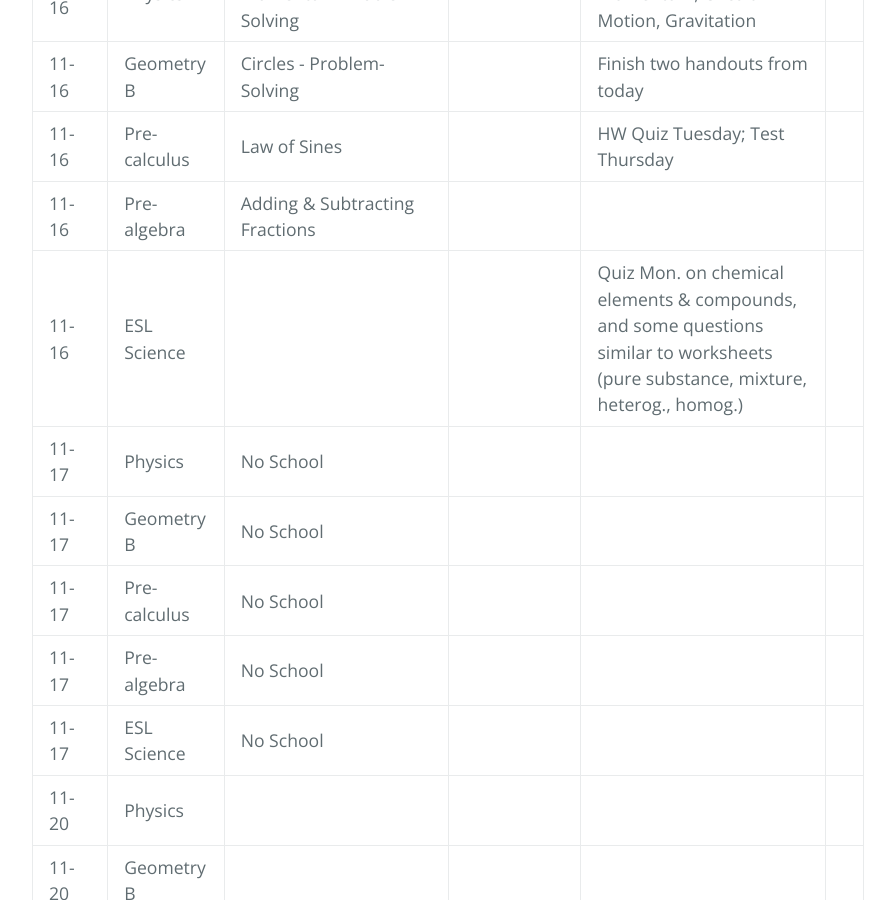
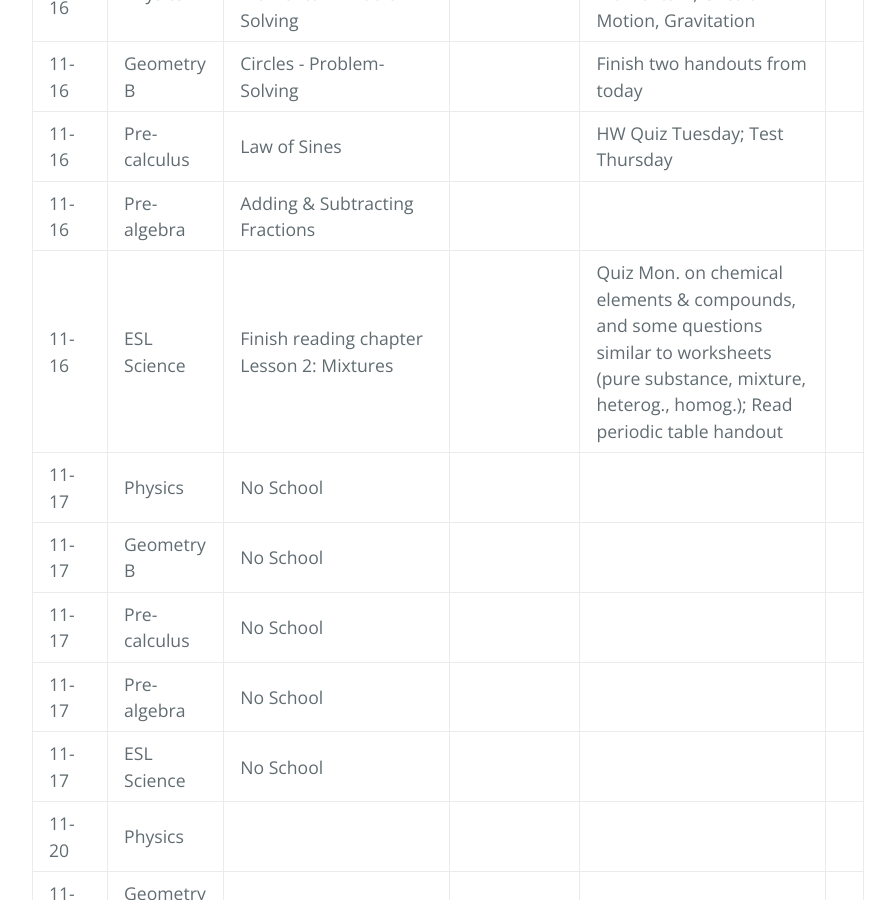
Before and after one commit to gpayoo/gpayoo, a Jekyll site: the page built from index.md, in a window 1280 px wide and 900 px high, scrolled down 693 px. Shown: the whole window, without its empty margins (192-1087 px from the left). Built offline with Jekyll 4.4.1, drawn with Linux system fonts in a browser that asks for light colours; our own code applies the rules of GitHub Pages for plain Markdown files.

Commit message:
Update index.md

```diff
--- a/index.md
+++ b/index.md
@@ -14,7 +14,7 @@ layout: default
 | 11-16 | Geometry B | Circles - Problem-Solving| |  Finish two handouts from today
 | 11-16 | Pre-calculus | Law of Sines | |  HW Quiz Tuesday; Test Thursday
 | 11-16 | Pre-algebra | Adding & Subtracting Fractions | |
-| 11-16 | ESL Science |  |  |  Quiz Mon. on chemical elements & compounds, and some questions similar to worksheets (pure substance, mixture, heterog., homog.)
+| 11-16 | ESL Science | Finish reading chapter Lesson 2: Mixtures |  |  Quiz Mon. on chemical elements & compounds, and some questions similar to worksheets (pure substance, mixture, heterog., homog.); Read periodic table handout
 | 11-17 | Physics | No School | |
 | 11-17 | Geometry B |No School | | |
 | 11-17 | Pre-calculus |No School   | |
```
